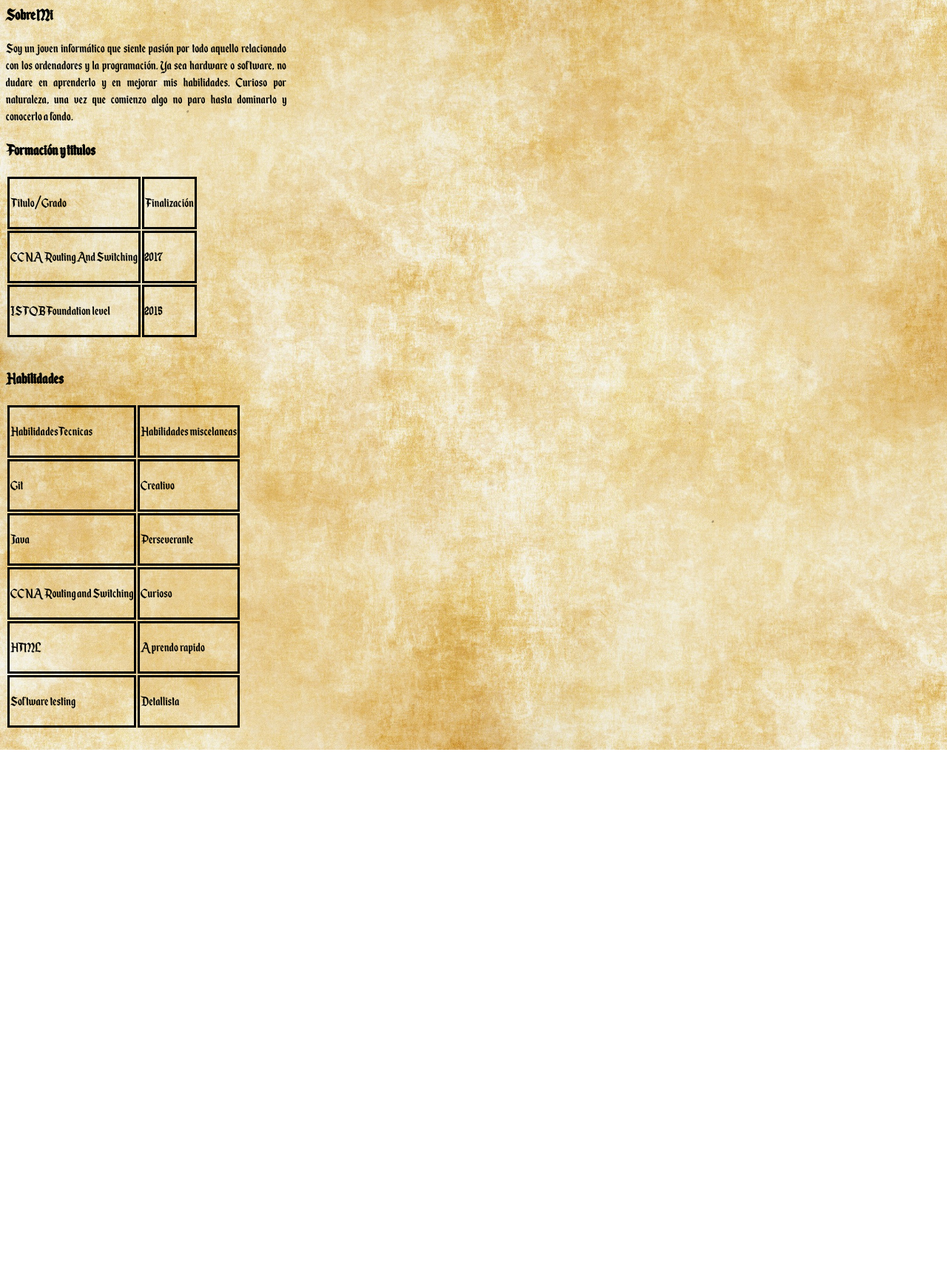
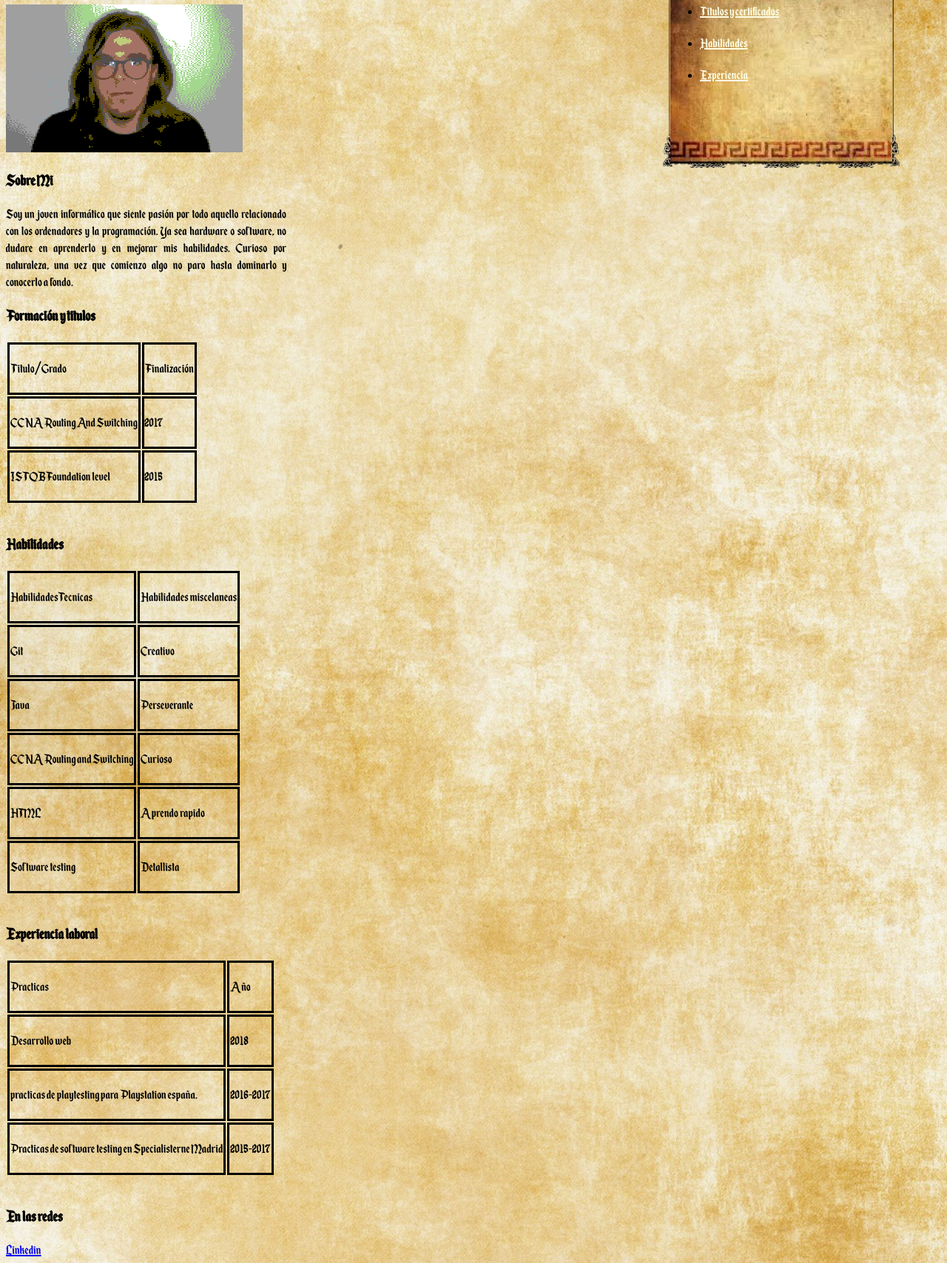
Before and after one commit to dmg2112/dmg2112.github.io, a plain HTML site: page HTML Cv/index.html in a window 1280 px wide. Shown: the part 74-1782 px from the top of the page at 74% size. Before the commit the page ends 1088 px from the top, so only its background shows below. Drawn offline with Linux system fonts and the light colour scheme.

Commit message:
Add files via upload

```diff
--- a/HTML Cv/CSS/main.css
+++ b/HTML Cv/CSS/main.css
@@ -1,3 +1,7 @@
+*{
+	box-sizing: border-box;
+}
+
 body{
 	background-image:url("IMG/bckgrnd.jpg");
 	background-size: cover;
@@ -6,18 +10,20 @@ p, h1, h2, h3{
 	font-family: retro;
 	color:black;
 }
+
+
+
 p{
 	font-size: 20px;
 
 }
 tr, th, td{
-	border:solid black ;
+	border:solid black;
 }
 @font-face{
 	font-family: retro;
     src: url(fonts/EnchantedLand.otf);
 }
-
 .sobremi{
 	width: 30%;
 	justify-content: flex-start;
@@ -26,3 +32,31 @@ tr, th, td{
 .table{
 	padding-bottom: 20px;
 }
+
+.table1{
+	position:relative;
+	left:10%;
+}
+
+
+.navbar {
+    list-style-type: none;
+    position: absolute;
+    border: 10px solid transparent;
+    border-image:url("IMG/border.png") 6.5% round;
+    right:5%;
+    width: 25%;
+    background-color:none;
+    height: 35%;
+    padding: 0;
+}
+.insidenav{
+	background-image: url(IMG/navbarback.jpg);
+    background-size:cover;
+    height: 100%;
+    position: relative;
+    top: -6.5%
+}
+a.navlink{
+	 color:#ffffe6
+}
--- a/HTML Cv/index.html
+++ b/HTML Cv/index.html
@@ -7,15 +7,36 @@
 
 </head>
 <body>
-	<div>
-		<h1>David Minguez</h1>
+	<nav class="navbar">
+		<div class="insidenav">
+		<ul >
+			<li>
+				<p><a href="index.html#sobremi" class="navlink">Sobre mi</a></p>
+			</li>
+			<li>
+				<p><a href="index.html#titulos" class="navlink">Titulos y certificados</a></p>
+			</li>
+			<li>
+				<p><a href="index.html#habil" class="navlink">Habilidades</a></p>
+			</li>
+			<li>
+				<p><a href="index.html#experiencia" class="navlink">Experiencia</a></p>
+			</li>
+		</ul>
+	</div>
+	</nav>
+	<h1>David Minguez</h1>
+	<div class="container">
+		<img src="CSS/IMG/david.png">
+
+		<div class="sobremi" id="sobremi">
 		<h2> Sobre Mi</h2>
-		<div class="sobremi">
-			<p>
+
+		<p>
 			Soy un joven informático que siente pasión por todo aquello relacionado con los ordenadores y la programación. Ya sea hardware o software, no dudare en aprenderlo y en mejorar mis habilidades. Curioso por naturaleza, una vez que comienzo algo no paro hasta dominarlo y conocerlo a fondo.
 		</p>
 	</div>
-
+		<div id="titulos">
 		<table class="table">
 		<h2>Formación y titulos</h2>
 		<tr>
@@ -51,6 +72,8 @@
 			</td>
 		</tr>
 		</table>
+		</div>
+<div id="habil">
 <h2> Habilidades</h2>
 		<table class="table">
 		<tr>
@@ -120,10 +143,69 @@
 		</table>
 
 	</div>
-	<div>
 
+	<div id="experiencia">
+	<h2>Experiencia laboral</h2>
+	<table class="table">
+		<tr>
+			<td>
+			<p>
+			Practicas
+			</p>
+			</td>
+			<td>
+			<p>
+			Año
+			</p>
+			</td>
+		</tr>
+		<tr>
+			<td>
+				<p>
+				Desarrollo web
+				</p>
+			</td>
+			<td>
+				<p>2018</p>
+			</td>
+		</tr>
+		<tr>
+			<td>
+				<p>
+				 practicas de playtesting para Playstation españa.
+				</p>
+			</td>
+			<td>
+				<p>2016-2017</p>
+			</td>
+		</tr>
+		<tr>
+			<td>
+				<p>
+				Practicas de software testing en Specialisterne Madrid
+				</p>
+			</td>
+			<td>
+				<p>2015-2017</p>
+			</td>
+		</tr>
+	</table>
+	</div>
+
+	<div id="redes">
+		<h2>En las redes</h2>
+		<p><a href="www.linkedin.com/in/davidmínguezguzmán ">Linkedin</a></p>
+		<p><a href="https://github.com/dmg2112">GitHub</a></p>
 
 	</div>
+	<div id="proyectos">
+		<h2>Mis proyectos</h2>
+		<p><a href="https://github.com/dmg2112/retroworld/tree/gh-pages">Retroworld</a></p>
+		<p><a href="https://github.com/dmg2112/learnteroids">Learnteroids</a></p>
+
+	</div>
+
+</div>
 
 
 </body>
```
Also changed, not shown: HTML Cv/CSS/IMG/border.png (added), HTML Cv/CSS/IMG/d2a2bb15fc27f682bf23dee70fef3452.jpg (added), HTML Cv/CSS/IMG/david.png (added), HTML Cv/CSS/IMG/medieval-clipart-borders-2.jpg (added), HTML Cv/CSS/IMG/navbar.png (added), HTML Cv/CSS/IMG/navbarback.jpg (added).
